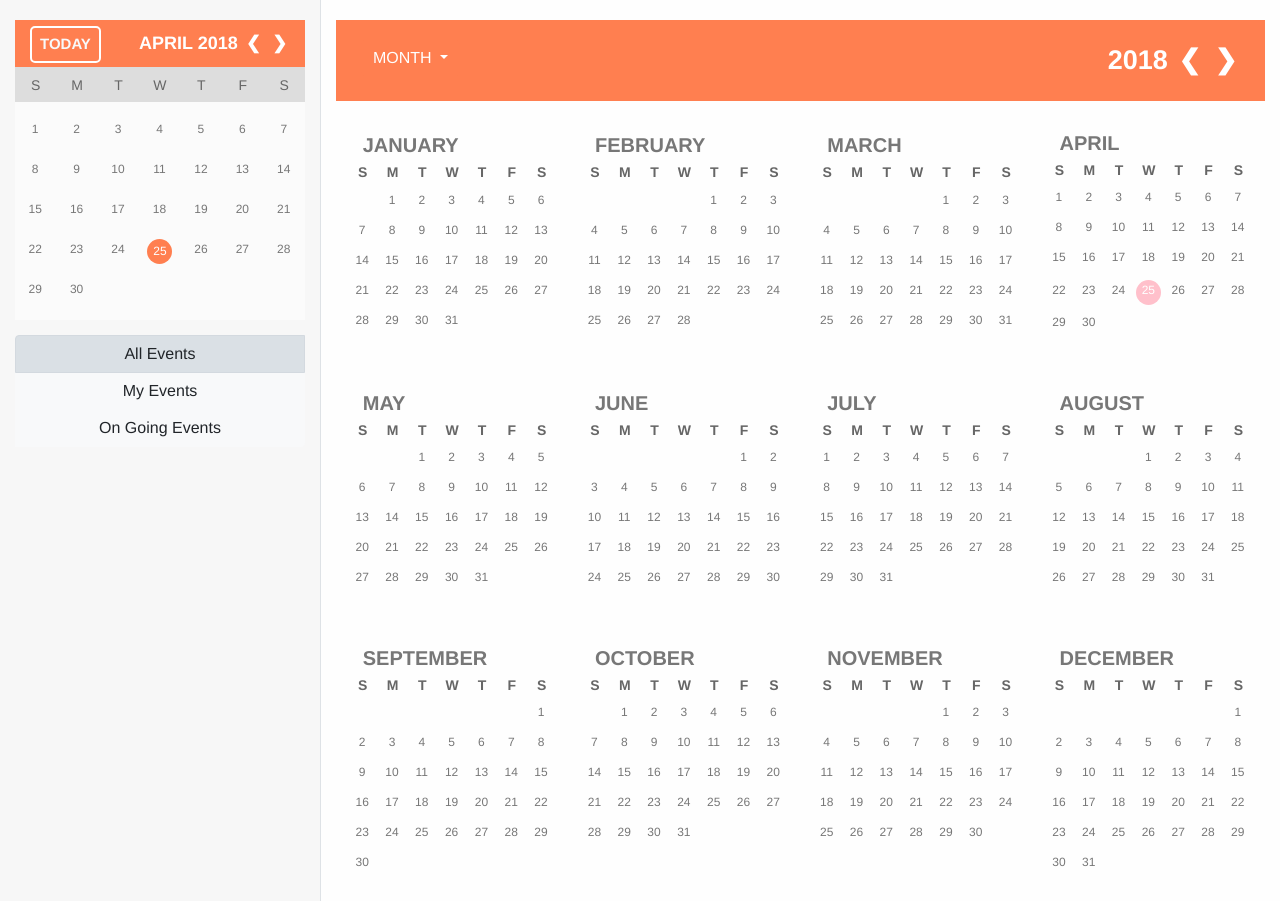
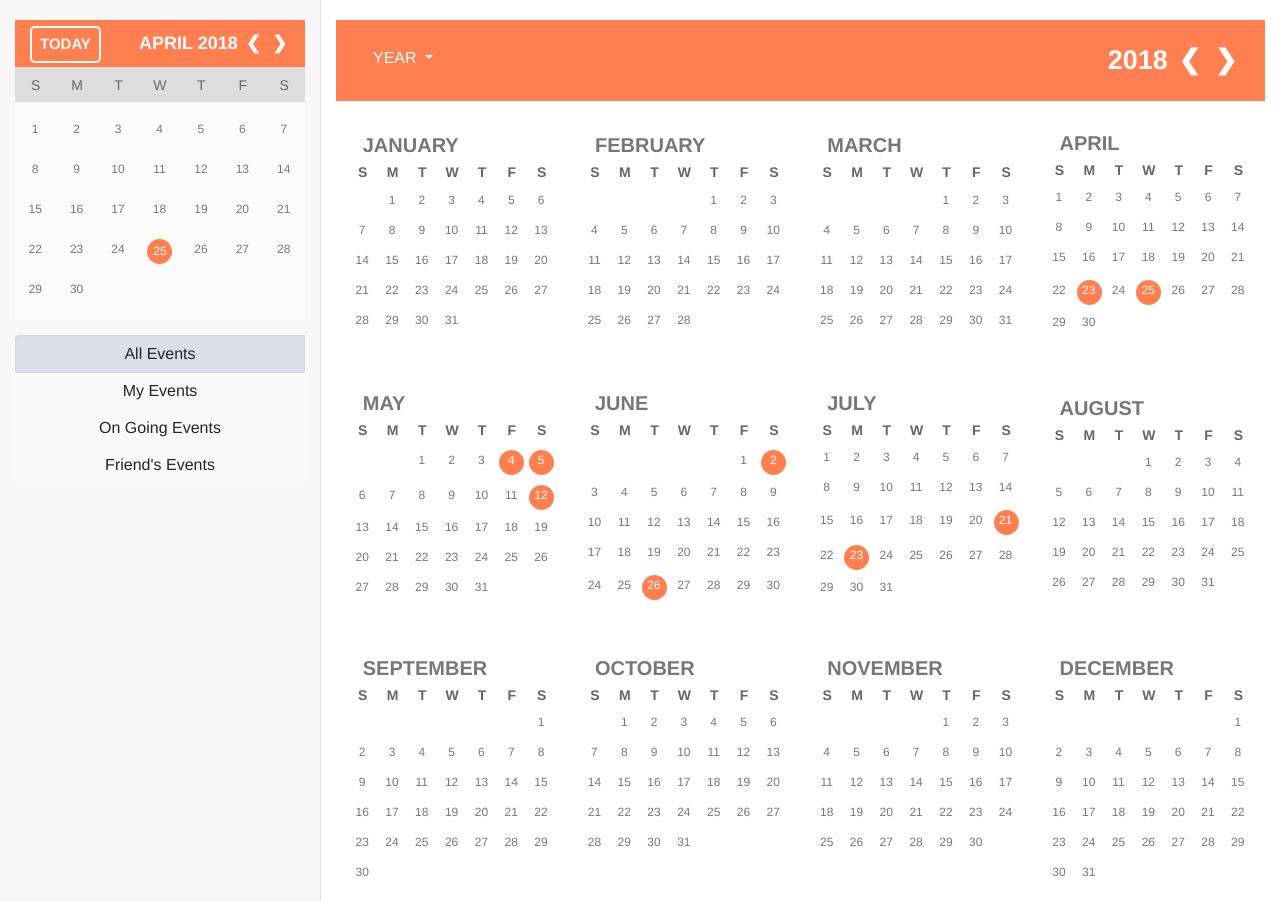
Before and after one commit to VincentLuong13/Givsum_Calendar, a Django app: page /calendarpage/year/ in a window 1280 px wide. Shown: the part 55-956 px from the top of the page. Run offline with Django 3.2, Linux system fonts and the light colour scheme; data comes from the database, SQL or seed files in the repository; both versions use the stored data as it was after the commit; some libraries are stand-ins or nearby versions.

Commit message:
heat map
added day and events to infodict

```diff
--- a/website/mainPage/handle_calendar.py
+++ b/website/mainPage/handle_calendar.py
@@ -41,5 +41,4 @@ def handle_year_info(year):
         return_dict[info['cur_name_of_month']] = info
 
 
-    print(return_dict['March'])
     return return_dict
--- a/website/mainPage/static/mainPage/yearcal.css
+++ b/website/mainPage/static/mainPage/yearcal.css
@@ -61,9 +61,16 @@ table {
 }
 
 .y-today .y-day {
-    background-color: pink;
+    background-color: coral;
     color: white;
     border-radius: 50%;
+}
+
+.y-today .y-heat{
+    background-color:red;
+    color: white;
+    border-radius: 50%;
+
 }
 
 .y-events {
--- a/website/mainPage/templates/base.html
+++ b/website/mainPage/templates/base.html
@@ -97,6 +97,9 @@
                         <label class="btn btn-light">
                             <input type="radio" name="options" id="option3" autocomplete="off"> On Going Events
                         </label>
+                        <label class="btn btn-light">
+                                <input type="radio" name="options" id="option3" autocomplete="off"> Friend's Events
+                        </label>
                     </div>
             </div>
             <div class="col-9 border-left" style="background-color: #fefefe;">
--- a/website/mainPage/templates/mainPage/yearCal.html
+++ b/website/mainPage/templates/mainPage/yearCal.html
@@ -2,7 +2,7 @@
 {% block head %}
     {% load static %}
     <link rel='stylesheet' href = "{% static 'mainPage/calendarPage.css' %}">
-    <link rel='stylesheet' href = "{% static 'mainPage/yearcal.css' %}">
+    <link rel='stylesheet' href = "{% static 'mainPage/yearCal.css' %}">
 {% endblock %}
 {% block right %}
 <!-- start of calendar -->
@@ -10,12 +10,12 @@
         <!-- start drop down menu -->
         <div class="dropdown">
         <button class="btn btn-secondary dropdown-toggle float-left" style="background-color: coral; border: coral; color: white;" type="button" id="dropdownMenuButton" data-toggle="dropdown" aria-haspopup="true" aria-expanded="false">
-                MONTH
+                YEAR
         </button>
         <div class="dropdown-menu" aria-labelledby="dropdownMenuButton">
                 <a class="dropdown-item" href="#">WEEK</a>
-                <a class="dropdown-item" href="#">MONTH</a>
-                <a class="dropdown-item active" href="/calendarpage/year/">YEAR</a>
+                <a class="dropdown-item" href="/calendarpage/">MONTH</a>
+                <a class="dropdown-item" href="/calendarpage/year/">YEAR</a>
         </div>
         </div>
         <!-- end drop down menu -->
@@ -76,12 +76,12 @@
 
 
 
-                        {% for i in month_info.cur_num_days %}
+                        {% for day_num,event_info in month_info.day_distribution.items %}
 
                                 {% if month_info.today_day == forloop.counter and month_info.cur_month == month_info.today_month and month_info.cur_year == month_info.today_year %}
-                                        <td class="y-today">
-                                {% elif event.date_time.day == forloop.parentloop.counter and event.date_time.month == month_info.cur_month and event.date_time.year == month_info.cur_year %}
-                                        <td class="y-today">
+                                        <td class="y-today" >
+                                {% elif event_info.1 > 0 %}
+                                        <td class=" y-today y-heat" >
                                 {% else %}
 
                                         <td class="y-date">
--- a/website/mainPage/views.py
+++ b/website/mainPage/views.py
@@ -121,11 +121,19 @@ def yearview(request, year = datetime.datetime.today().year):
 
     data = {'n_view': 'month', 'n_year': year, 'n_month': today_date.month, 'n_day': today_date.day} #makes a dictionary of the current day's month/day/year, needed to view the next month/week/year
     events = Event.objects.filter(date_time__year = year)
-
     insert_dict = {'events': sorted(events,key = lambda x: x.date_time)} #creates a dictionary with the events in the current month
-
     insert_dict.update(cal_var) #adds the calendar variables into the dictionary that will passed onto html
     insert_dict.update(data) #adds needed data into the dictionary that will passed onto html
     insert_dict['year_info'] = handle_year_info(year)#gets information for year
+
+    month_counter=1
+    for month in insert_dict['year_info'].keys():
+        insert_dict['year_info'][month]['day_distribution'] = {}
+        for day in (insert_dict['year_info'][month]['cur_num_days']):
+            temp_events = Event.objects.filter(date_time__year = year).filter(date_time__month = month_counter).filter(date_time__day = day+1)
+            insert_dict['year_info'][month]['day_distribution'][day+1] = [temp_events,len(temp_events)]
+        month_counter+=1
+
+
     insert_dict['heat_map'] = {1:'#ffffb2',5:'#fed976',10:'#feb24c',15:'#fd8d3c',20:'#f03b20',25:'#bd0026'}
     return render(request,'mainPage/yearCal.html',insert_dict)
```
Also changed, not shown: website/db.sqlite3.
